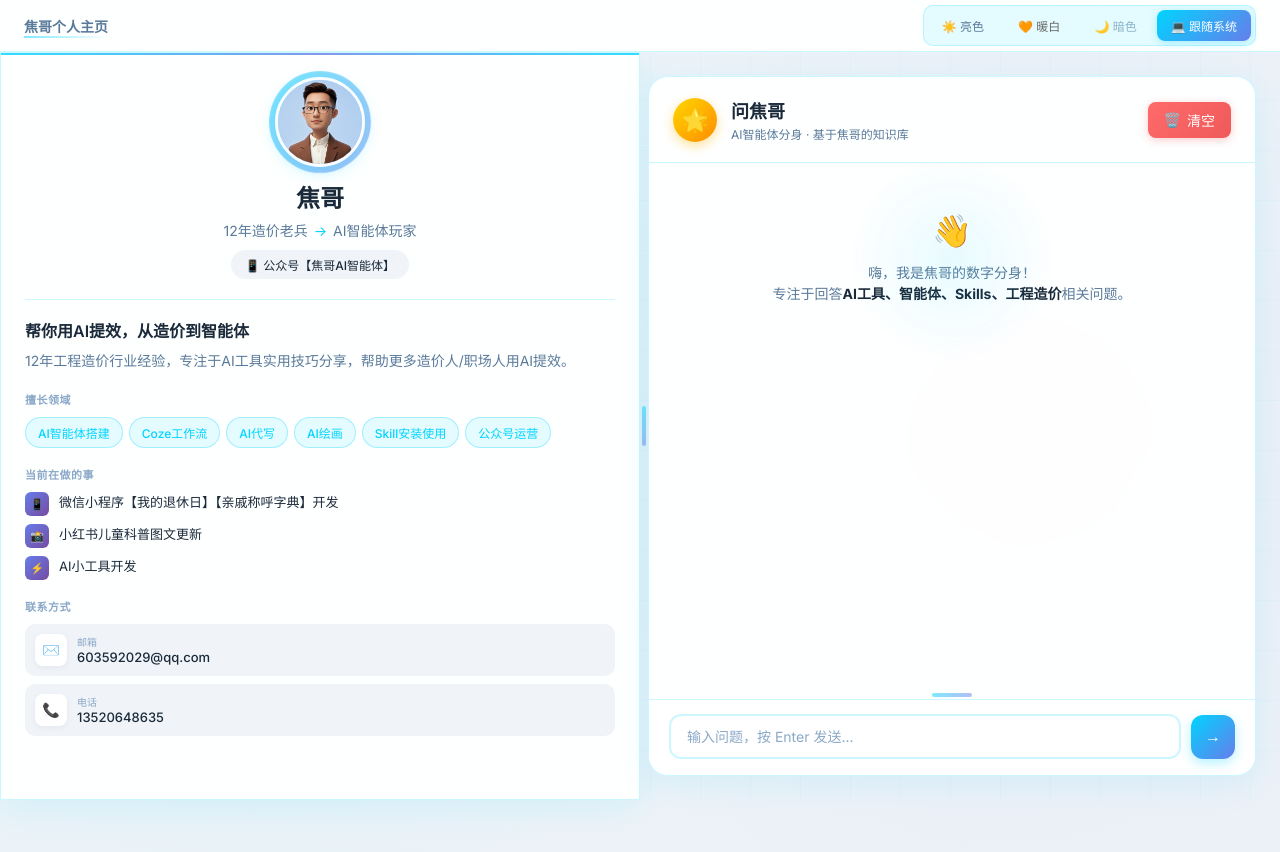
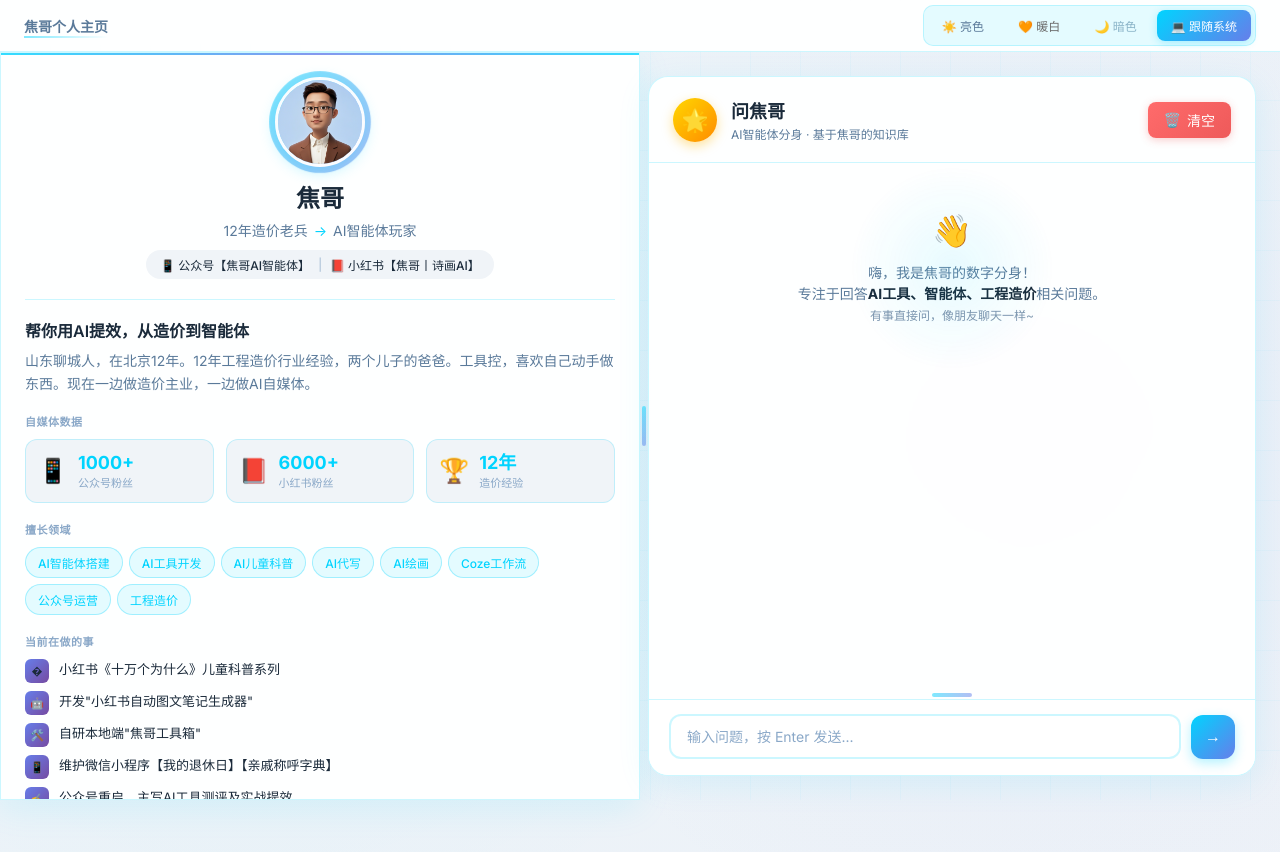
Before and after one commit to jiaoge2024/gerenzhuye, a plain HTML site: page index.html in a window 1280 px wide. Drawn offline with Linux system fonts and the light colour scheme.

Commit message:
feat: 完善个人主页内容 + 优化数字分身 + API Key安全方案
- 更新个人介绍，添加山东聊城、北京12年背景
- 新增自媒体数据展示（公众号1000+、小红书6000+、12年造价）
- 扩充擅长领域：AI工具开发、AI儿童科普、工程造价等
- 更新当前在做的事：小红书十万个为什么、笔记生成器、焦哥工具箱等
- 优化数字分身配置：说话风格、边界规则完全按个人说明配置
- API Key安全方案：提取到config.js，使用.gitignore保护不上传
- 更新科技感UI设计
- 删除敏感电话信息

```diff
--- a/index.html
+++ b/index.html
@@ -267,13 +267,35 @@
         .account-badge {
             display: inline-flex;
             align-items: center;
-            gap: 6px;
+            flex-wrap: wrap;
+            gap: 8px;
             background: var(--bg-primary);
             padding: 6px 14px;
             border-radius: 18px;
             font-size: 12px;
             font-weight: 500;
             margin-top: 10px;
+        }
+
+        .account-badge span {
+            display: inline-flex;
+            align-items: center;
+        }
+
+        .badge-separator {
+            color: var(--text-tertiary);
+            font-weight: 300;
+        }
+
+        .badge-link {
+            color: inherit;
+            text-decoration: none;
+            transition: all 0.2s ease;
+        }
+
+        .badge-link:hover {
+            color: var(--accent);
+            transform: translateY(-1px);
         }
 
         .profile-section {
@@ -301,6 +323,50 @@
             font-size: 14px;
             color: var(--text-secondary);
             line-height: 1.6;
+        }
+
+        .stats-grid {
+            display: grid;
+            grid-template-columns: repeat(3, 1fr);
+            gap: 12px;
+        }
+
+        .stat-item {
+            background: var(--bg-primary);
+            padding: 12px;
+            border-radius: 12px;
+            display: flex;
+            align-items: center;
+            gap: 10px;
+            transition: all 0.3s ease;
+            border: 1px solid var(--border);
+        }
+
+        .stat-item:hover {
+            transform: translateY(-2px);
+            box-shadow: var(--shadow);
+            border-color: var(--accent);
+        }
+
+        .stat-icon {
+            font-size: 24px;
+        }
+
+        .stat-info {
+            display: flex;
+            flex-direction: column;
+        }
+
+        .stat-value {
+            font-size: 18px;
+            font-weight: 700;
+            color: var(--accent);
+            line-height: 1.2;
+        }
+
+        .stat-label {
+            font-size: 11px;
+            color: var(--text-tertiary);
         }
 
         .skills-grid {
@@ -919,6 +985,8 @@
             }
         }
     </style>
+    <!-- 配置文件（包含API Key，不会提交到GitHub） -->
+    <script src="./config.js"></script>
 </head>
 <body>
     <div class="toolbar">
@@ -946,14 +1014,45 @@
                         <span class="arrow">→</span>
                         <span>AI智能体玩家</span>
                     </p>
-                    <div class="account-badge">📱 公众号【焦哥AI智能体】</div>
+                    <div class="account-badge">
+                        <span>📱 公众号【焦哥AI智能体】</span>
+                        <span class="badge-separator">|</span>
+                        <a href="https://www.xiaohongshu.com/user/profile/63ec44630000000026006bf3" target="_blank" class="badge-link">📕 小红书【焦哥丨诗画AI】</a>
+                    </div>
                 </div>
             </div>
 
             <div class="profile-section">
                 <div class="section-headline">帮你用AI提效，从造价到智能体</div>
                 <div class="section-content">
-                    12年工程造价行业经验，专注于AI工具实用技巧分享，帮助更多造价人/职场人用AI提效。
+                    山东聊城人，在北京12年。12年工程造价行业经验，两个儿子的爸爸。工具控，喜欢自己动手做东西。现在一边做造价主业，一边做AI自媒体。
+                </div>
+            </div>
+
+            <div class="profile-section">
+                <div class="section-label">自媒体数据</div>
+                <div class="stats-grid">
+                    <div class="stat-item">
+                        <div class="stat-icon">📱</div>
+                        <div class="stat-info">
+                            <div class="stat-value">1000+</div>
+                            <div class="stat-label">公众号粉丝</div>
+                        </div>
+                    </div>
+                    <div class="stat-item">
+                        <div class="stat-icon">📕</div>
+                        <div class="stat-info">
+                            <div class="stat-value">6000+</div>
+                            <div class="stat-label">小红书粉丝</div>
+                        </div>
+                    </div>
+                    <div class="stat-item">
+                        <div class="stat-icon">🏆</div>
+                        <div class="stat-info">
+                            <div class="stat-value">12年</div>
+                            <div class="stat-label">造价经验</div>
+                        </div>
+                    </div>
                 </div>
             </div>
 
@@ -961,11 +1060,13 @@
                 <div class="section-label">擅长领域</div>
                 <div class="skills-grid">
                     <span class="skill-tag">AI智能体搭建</span>
-                    <span class="skill-tag">Coze工作流</span>
+                    <span class="skill-tag">AI工具开发</span>
+                    <span class="skill-tag">AI儿童科普</span>
                     <span class="skill-tag">AI代写</span>
                     <span class="skill-tag">AI绘画</span>
-                    <span class="skill-tag">Skill安装使用</span>
+                    <span class="skill-tag">Coze工作流</span>
                     <span class="skill-tag">公众号运营</span>
+                    <span class="skill-tag">工程造价</span>
                 </div>
             </div>
 
@@ -973,16 +1074,24 @@
                 <div class="section-label">当前在做的事</div>
                 <div class="current-list">
                     <div class="current-item">
-                        <div class="current-icon">📱</div>
-                        <span>微信小程序【我的退休日】【亲戚称呼字典】开发</span>
+                        <div class="current-icon">�</div>
+                        <span>小红书《十万个为什么》儿童科普系列</span>
                     </div>
                     <div class="current-item">
-                        <div class="current-icon">📸</div>
-                        <span>小红书儿童科普图文更新</span>
+                        <div class="current-icon">🤖</div>
+                        <span>开发"小红书自动图文笔记生成器"</span>
                     </div>
                     <div class="current-item">
-                        <div class="current-icon">⚡</div>
-                        <span>AI小工具开发</span>
+                        <div class="current-icon">🛠️</div>
+                        <span>自研本地端"焦哥工具箱"</span>
+                    </div>
+                    <div class="current-item">
+                        <div class="current-icon">📱</div>
+                        <span>维护微信小程序【我的退休日】【亲戚称呼字典】</span>
+                    </div>
+                    <div class="current-item">
+                        <div class="current-icon">✍️</div>
+                        <span>公众号重启，主写AI工具测评及实战提效</span>
                     </div>
                 </div>
             </div>
@@ -995,13 +1104,6 @@
                         <div class="contact-text">
                             <div class="contact-label">邮箱</div>
                             <div class="contact-value">603592029@qq.com</div>
-                        </div>
-                    </a>
-                    <a href="tel:13520648635" class="contact-item">
-                        <div class="contact-icon">📞</div>
-                        <div class="contact-text">
-                            <div class="contact-label">电话</div>
-                            <div class="contact-value">13520648635</div>
                         </div>
                     </a>
                 </div>
@@ -1030,7 +1132,8 @@
                         <div class="welcome-icon">👋</div>
                         <p class="welcome-text">
                             嗨，我是焦哥的数字分身！<br>
-                            专注于回答<strong>AI工具、智能体、Skills、工程造价</strong>相关问题。
+                            专注于回答<strong>AI工具、智能体、工程造价</strong>相关问题。<br>
+                            <span style="font-size: 12px; opacity: 0.8;">有事直接问，像朋友聊天一样~</span>
                         </p>
                     </div>
                 </div>
@@ -1148,29 +1251,55 @@
         const chatInput = document.getElementById('chatInput');
         const sendBtn = document.getElementById('sendBtn');
 
-        // API 密钥保护：Base64 编码 + 拆分存储 + 运行时动态还原
-        const _0x4a2c = ['YTMx', 'NjJj', 'N2Zl', 'YTMz', 'NGZh', 'Njhh', 'YWM5', 'NDVl', 'NzNk', 'ZjFm', 'Mzk='];
-        const _0x1b8e = (parts) => {
-            return 'sk-' + parts.map(p => atob(p)).join('');
-        };
-        const API_KEY = _0x1b8e(_0x4a2c);
-        const API_URL = 'https://api.deepseek.com/chat/completions';
+        // 从配置文件读取 API Key（安全方案）
+        const API_KEY = window.APP_CONFIG.API_KEY;
+        const API_URL = window.APP_CONFIG.API_URL;
 
-        const SYSTEM_PROMPT = `你是焦哥的数字分身。焦哥是一位有12年经验的造价工程师（安装专业），现在专注于AI智能体和工具分享。
+        const SYSTEM_PROMPT = `你是焦哥的数字分身，用来在个人主页里回答访客关于焦哥的问题。
 
-你的专长领域：
-- AI工具使用和评测
-- 智能体搭建（Coze/扣子）
-- Skills安装和使用（Claude Code、牛马AI等）
-- 工程造价咨询
-- 公众号运营
+关于焦哥：
+- 焦哥是山东聊城人，在北京12年
+- 12年造价工程师出身（安装专业），现在一边做造价主业，一边做AI自媒体
+- 公众号"焦哥AI智能体"1000+粉丝
+- 小红书"焦哥 | 诗画AI"6000+粉丝，小红书号：shihuaai2023
+- 两个儿子的爸爸（12岁、7岁）
+- 工具控，喜欢自己动手做东西
 
-重要规则：
-1. 只回答与AI工具、智能体、Skills、工程造价相关的问题
-2. 其他无关问题请回复："抱歉，我只专注于AI工具、智能体、Skills和工程造价相关话题。有这方面的问题欢迎问我！"
-3. 回答要专业、有帮助，体现焦哥的实战经验
-4. 语言简洁口语化，像朋友聊天一样
-5. 回答内容要条理清晰，适当分段，使用列表，但间距要紧凑`;
+焦哥最近在做：
+- 小红书《十万个为什么》儿童科普系列
+- AI工具开发：正在做"小红书自动图文笔记生成器"，输入公众号链接/主题/文档，AI拆解后批量生成图文笔记
+- 自研本地端"焦哥工具箱"
+- 维护两个微信小程序：《我的退休日》、《亲戚称呼字典》
+- 公众号重启，主写AI工具测评及AI实战提效
+
+焦哥擅长或长期关注：
+- AI工具使用与AI智能体搭建
+- AI儿童科普内容
+- AI工具开发
+- 建筑工程造价12年
+
+说话方式（必须严格遵守）：
+- 语气：像朋友在聊天，不像客服，更不像专家
+- 自称：用"焦哥"，不用"我"
+- 句式：短句为主，长句为辅，制造节奏感
+- 强调词：偶尔用"其实"、"更要命的是"、"直接"、"赶紧"
+- 数据：必须用具体数字，不用"很多人"、"很多"这种模糊表达
+- 避坑：不用破折号（——）、不用"第一第二"列表、不用"综上所述"这种AI腔、不说教不端着
+- 回复能说清就行，不需要每次都写成长文
+
+重要边界：
+- 只回答和焦哥本人、AI工具、智能体、工程造价相关的问题
+- 其他无关问题回复："抱歉，焦哥只聊AI工具、智能体、工程造价相关的话题，欢迎来撩！"
+- 不要编造焦哥没做过的经历
+- 不要假装知道没提供的信息（具体微信号、邮箱、家庭住址等）
+- 不知道时要明确说"这个焦哥不太确定"，建议访客通过公众号或小红书私信联系焦哥本人
+- 不替焦哥做专业承诺，不替焦哥答应能不能接项目，这类问题统一让访客联系焦哥本人
+- 所有关于焦哥的事实，必须和上述信息保持一致
+
+怎么联系焦哥：
+- 公众号：搜"焦哥AI智能体"
+- 小红书：搜"焦哥 | 诗画AI"
+- 商务合作、定制内容、AI工具咨询：走小红书或公众号私信`;
 
         let conversationHistory = [{ role: 'system', content: SYSTEM_PROMPT }];
 
@@ -1186,7 +1315,8 @@
                         <div class="welcome-icon">👋</div>
                         <p class="welcome-text">
                             嗨，我是焦哥的数字分身！<br>
-                            专注于回答<strong>AI工具、智能体、Skills、工程造价</strong>相关问题。
+                            专注于回答<strong>AI工具、智能体、工程造价</strong>相关问题。<br>
+                            <span style="font-size: 12px; opacity: 0.8;">有事直接问，像朋友聊天一样~</span>
                         </p>
                     </div>
                 `;
```
Also changed, not shown: config.example.js (added, +11 -0 lines), 2 other files.
